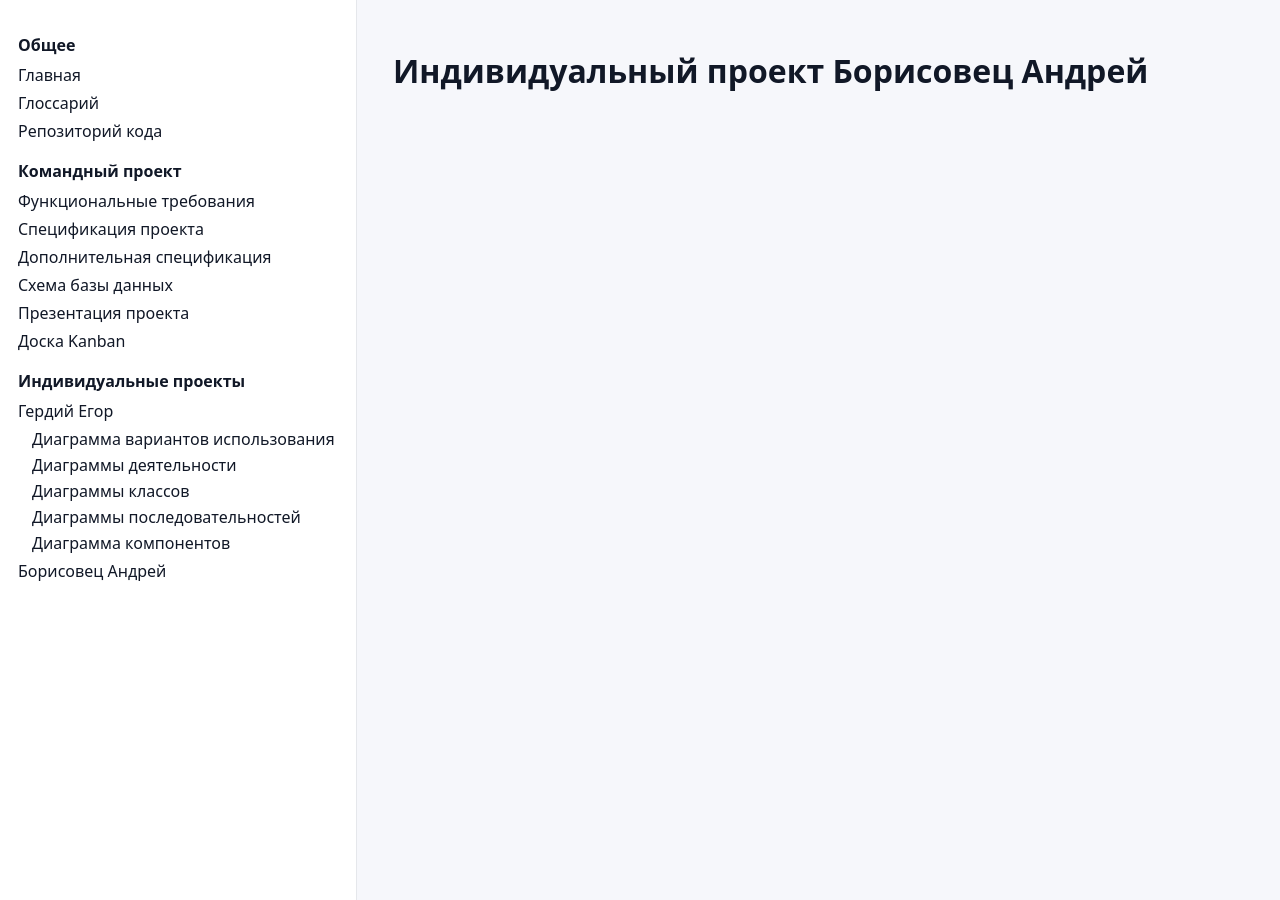
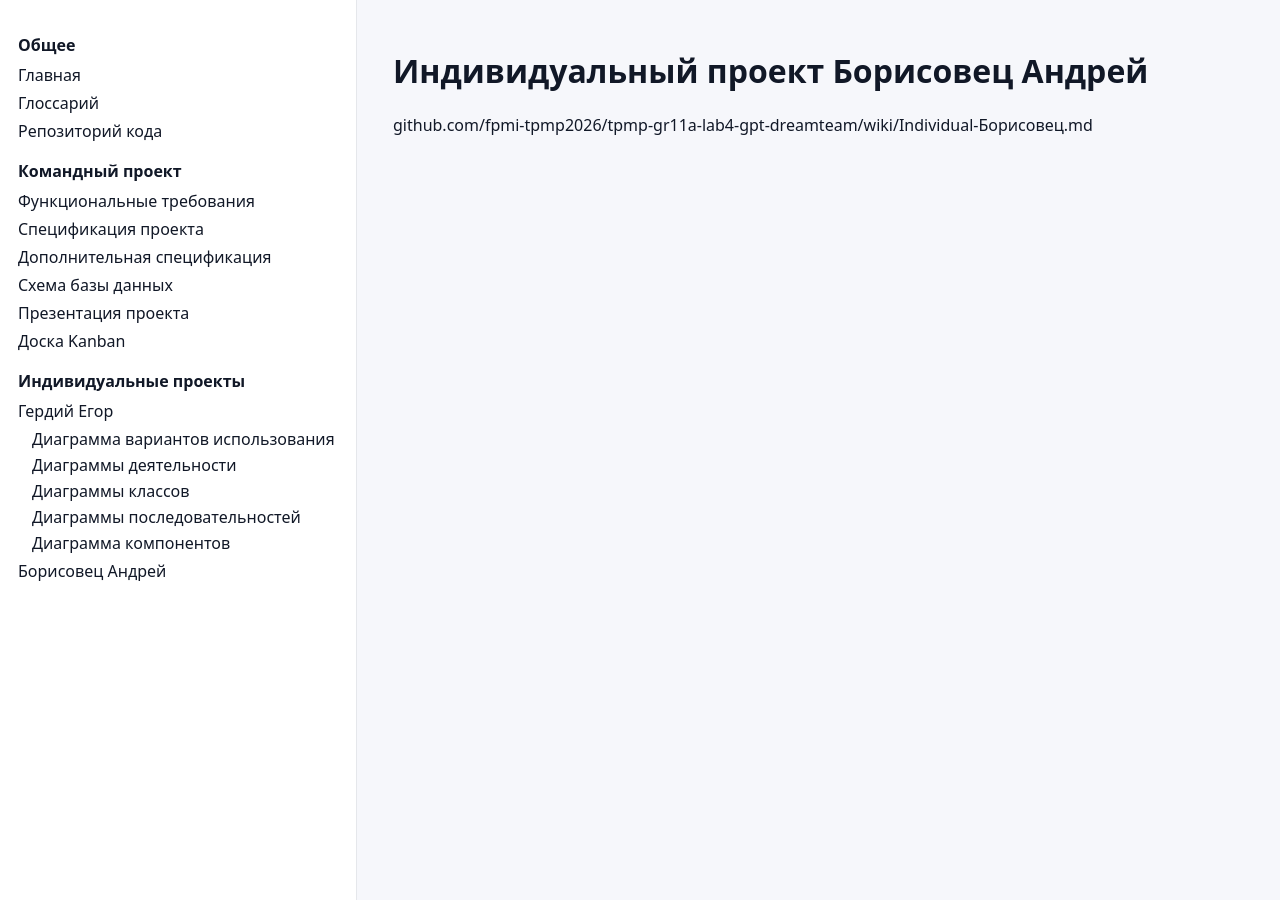
Before and after one commit to VerogoR/tpmp-gr11-lab4-GPT-Dreamteam, a Jekyll site: the page built from docs/Individual-Borisovets.md, in a window 1280 px wide and 900 px high. Built offline with Jekyll 4.4.1, drawn with Linux system fonts in a browser that asks for light colours; our own code applies the rules of GitHub Pages for plain Markdown files.

Commit message:
Add GitHub wiki link to Individual-Borisovets.md
Add link to GitHub wiki for Individual project.

```diff
--- a/docs/Individual-Borisovets.md
+++ b/docs/Individual-Borisovets.md
@@ -3,3 +3,5 @@
 ---
 
 # Индивидуальный проект Борисовец Андрей
+
+github.com/fpmi-tpmp2026/tpmp-gr11a-lab4-gpt-dreamteam/wiki/Individual-Борисовец.md
```
